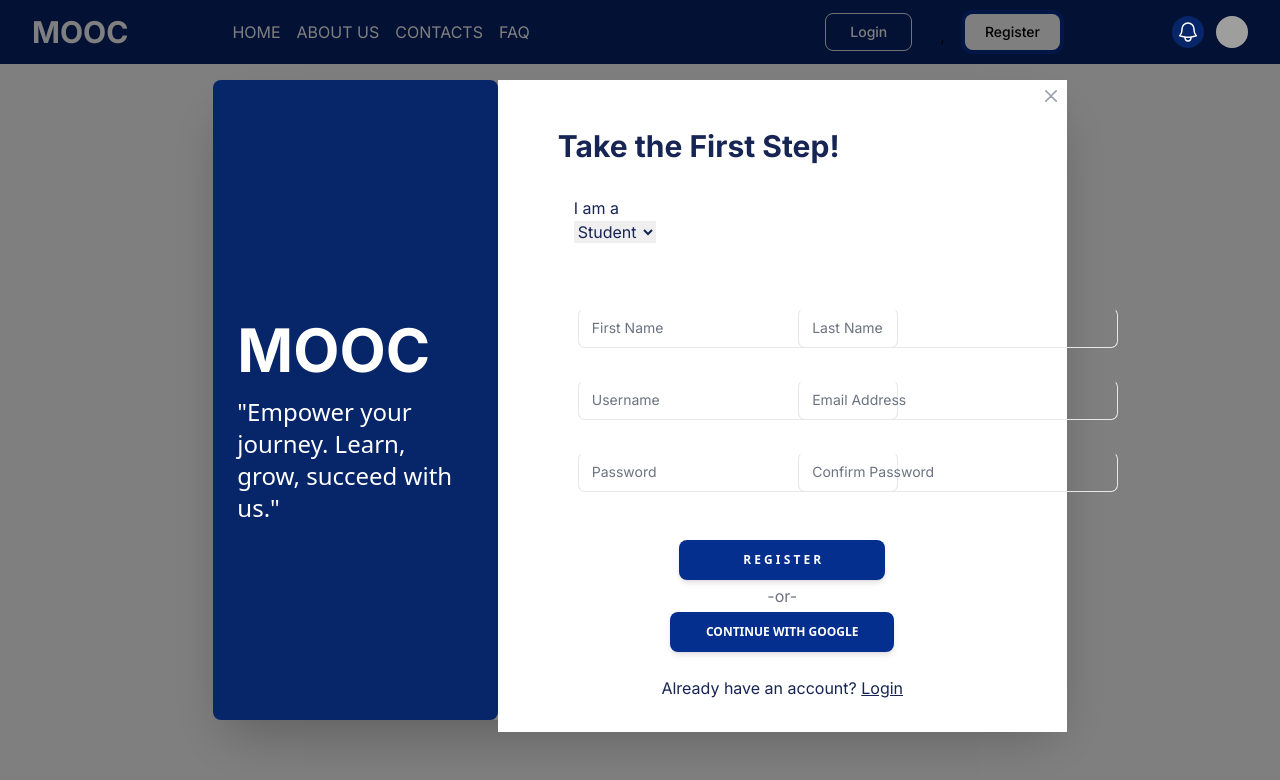
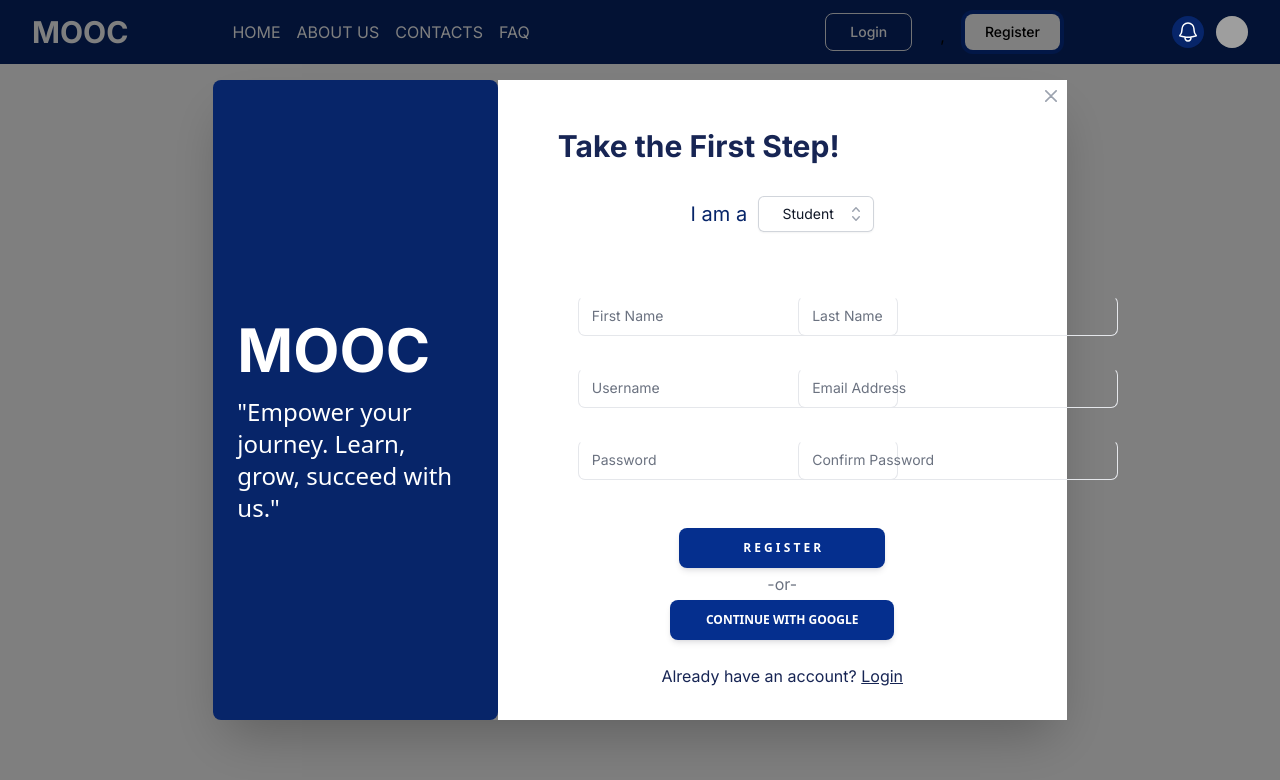
Before and after one commit to Xanvia/MOOC-IT-Center-UOP, a Next.js app in the folder frontend/: page / in a window 1280 px wide. Both pictures are taken after a click on the button "Register". Shown: the top 780 px of the page. Built offline with nearby package versions, Linux system fonts and the light colour scheme; grey boxes are pictures that could not be loaded.

Commit message:
feat: student dropdown

```diff
--- a/frontend/src/components/DropDown/DropDown.tsx
+++ b/frontend/src/components/DropDown/DropDown.tsx
@@ -1,16 +1,102 @@
-import React, { useState } from "react";
+import React, { useState, useEffect, useRef } from "react";
 
 const DropDown = () => {
-    return (
-      <div className="px-9">
-        <h3>I am a</h3>
-            <select>
-                <option value="option1">Student</option>
-                <option value="option2">Teacher</option>
-            </select>
-      </div>
-    );
+  const [isOpen, setIsOpen] = useState(false);
+  const [selectedOption, setSelectedOption] = useState("Student");
+  const dropdownRef = useRef<HTMLDivElement | null>(null);
+
+  const handleClickOutside = (event: MouseEvent) => {
+    if (
+      dropdownRef.current &&
+      !dropdownRef.current.contains(event.target as Node)
+    ) {
+      setIsOpen(false);
+    }
   };
 
+  useEffect(() => {
+    document.addEventListener("mousedown", handleClickOutside);
+    return () => {
+      document.removeEventListener("mousedown", handleClickOutside);
+    };
+  });
+
+  return (
+    <div className="flex justify-center" ref={dropdownRef}>
+      <h3 className="pt-1 text-xl text-primary">I am a &nbsp;</h3>
+      <div>
+        <div className="relative">
+          <button
+            type="button"
+            className="relative w-full cursor-default rounded-md bg-white py-1.5 pl-3 pr-10 text-left text-gray-900 shadow-sm ring-1 ring-inset ring-gray-300 focus:outline-none focus:ring-2 focus:ring-indigo-500 sm:text-sm sm:leading-6"
+            aria-haspopup="listbox"
+            aria-expanded="true"
+            aria-labelledby="listbox-label"
+            onClick={() => setIsOpen(!isOpen)}
+          >
+            <span className="flex items-center">
+              <span className="ml-3 block truncate">{selectedOption}</span>
+            </span>
+            <span className="pointer-events-none absolute inset-y-0 right-0 ml-3 flex items-center pr-2">
+              <svg
+                className="h-5 w-5 text-gray-400"
+                viewBox="0 0 20 20"
+                fill="currentColor"
+                aria-hidden="true"
+              >
+                <path
+                  fill-rule="evenodd"
+                  d="M10 3a.75.75 0 01.55.24l3.25 3.5a.75.75 0 11-1.1 1.02L10 4.852 7.3 7.76a.75.75 0 01-1.1-1.02l3.25-3.5A.75.75 0 0110 3zm-3.76 9.2a.75.75 0 011.06.04l2.7 2.908 2.7-2.908a.75.75 0 111.1 1.02l-3.25 3.5a.75.75 0 01-1.1 0l-3.25-3.5a.75.75 0 01.04-1.06z"
+                  clip-rule="evenodd"
+                />
+              </svg>
+            </span>
+          </button>
+
+          {isOpen && (
+            <ul
+              className="absolute z-10 mt-1 max-h-56 w-full overflow-auto rounded-md bg-white py-1 text-base shadow-lg ring-1 ring-black ring-opacity-5 focus:outline-none sm:text-sm"
+              tabIndex={-1}
+              role="listbox"
+              aria-labelledby="listbox-label"
+              aria-activedescendant="listbox-option-3"
+            >
+              <li
+                className="text-gray-900 relative cursor-default select-none py-2 pl-3 pr-9"
+                id="listbox-option-0"
+                role="option"
+                onClick={() => {
+                  setSelectedOption("Teacher");
+                  setIsOpen(false);
+                }}
+              >
+                <div className="flex items-center">
+                  <span className="font-normal ml-3 block truncate">
+                    Teacher
+                  </span>
+                </div>
+              </li>
+              <li
+                className="text-gray-900 relative cursor-default select-none py-2 pl-3 pr-9"
+                id="listbox-option-1"
+                role="option"
+                onClick={() => {
+                  setSelectedOption("Student");
+                  setIsOpen(false);
+                }}
+              >
+                <div className="flex items-center">
+                  <span className="font-normal ml-3 block truncate">
+                    Student
+                  </span>
+                </div>
+              </li>
+            </ul>
+          )}
+        </div>
+      </div>
+    </div>
+  );
+};
 
 export default DropDown;
```
